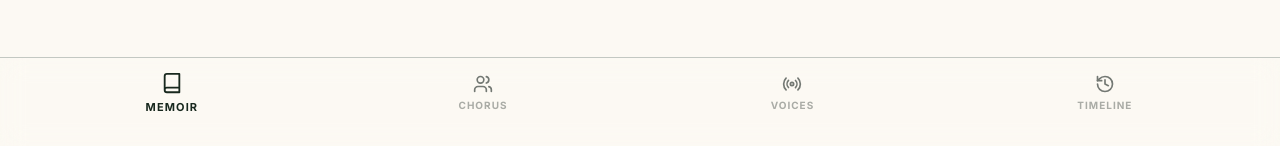
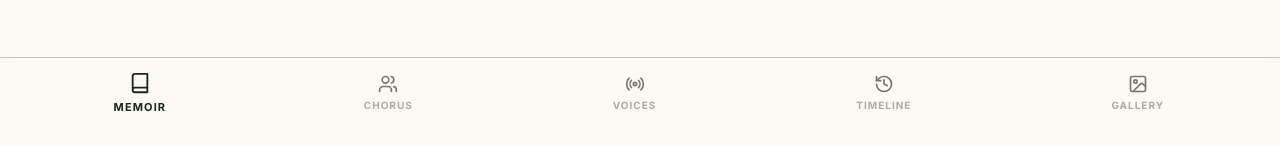
Before and after one commit to megatonnage/grandfathers-memoir, a Next.js app: page /memoir in a window 1280 px wide. Shown: the part 651-797 px from the top of the page. Built offline with nearby package versions, Linux system fonts and the light colour scheme; no server answers; the database is empty; a web font is replaced by a local one.

Commit message:
Add Gallery to user-side navigation

```diff
--- a/app/memoir/page.tsx
+++ b/app/memoir/page.tsx
@@ -9,11 +9,12 @@ import ChorusSidebar from '../../components/ChorusSidebar';
 import TimelineView from '../../components/TimelineView';
 import DistantVoices from '../../components/DistantVoices';
 import LandingPage from '../../components/LandingPage';
-import { Book, Users, Radio, History, Edit3 } from 'lucide-react';
+import Gallery from '../../components/Gallery';
+import { Book, Users, Radio, History, Edit3, Image as ImageIcon } from 'lucide-react';
 import { cn } from '../../lib/utils';
 import { Chapter, Annotation, GalleryImage } from '../../types';
 
-type View = 'landing' | 'memoir' | 'chorus' | 'voices' | 'timeline';
+type View = 'landing' | 'memoir' | 'chorus' | 'voices' | 'timeline' | 'gallery';
 
 export default function Home() {
   const [currentView, setCurrentView] = useState<View>('memoir');
@@ -187,6 +188,9 @@ export default function Home() {
             }
           }} />
         )}
+        {currentView === 'gallery' && (
+          <Gallery />
+        )}
 
         {/* Floating Action Button for Annotations */}
         {currentView === 'memoir' && (
@@ -252,6 +256,12 @@ export default function Home() {
           icon={<History className="w-5 h-5" />}
           label="Timeline"
         />
+        <NavButton
+          active={currentView === 'gallery'}
+          onClick={() => setCurrentView('gallery')}
+          icon={<ImageIcon className="w-5 h-5" />}
+          label="Gallery"
+        />
       </nav>
       )}
     </div>
```
